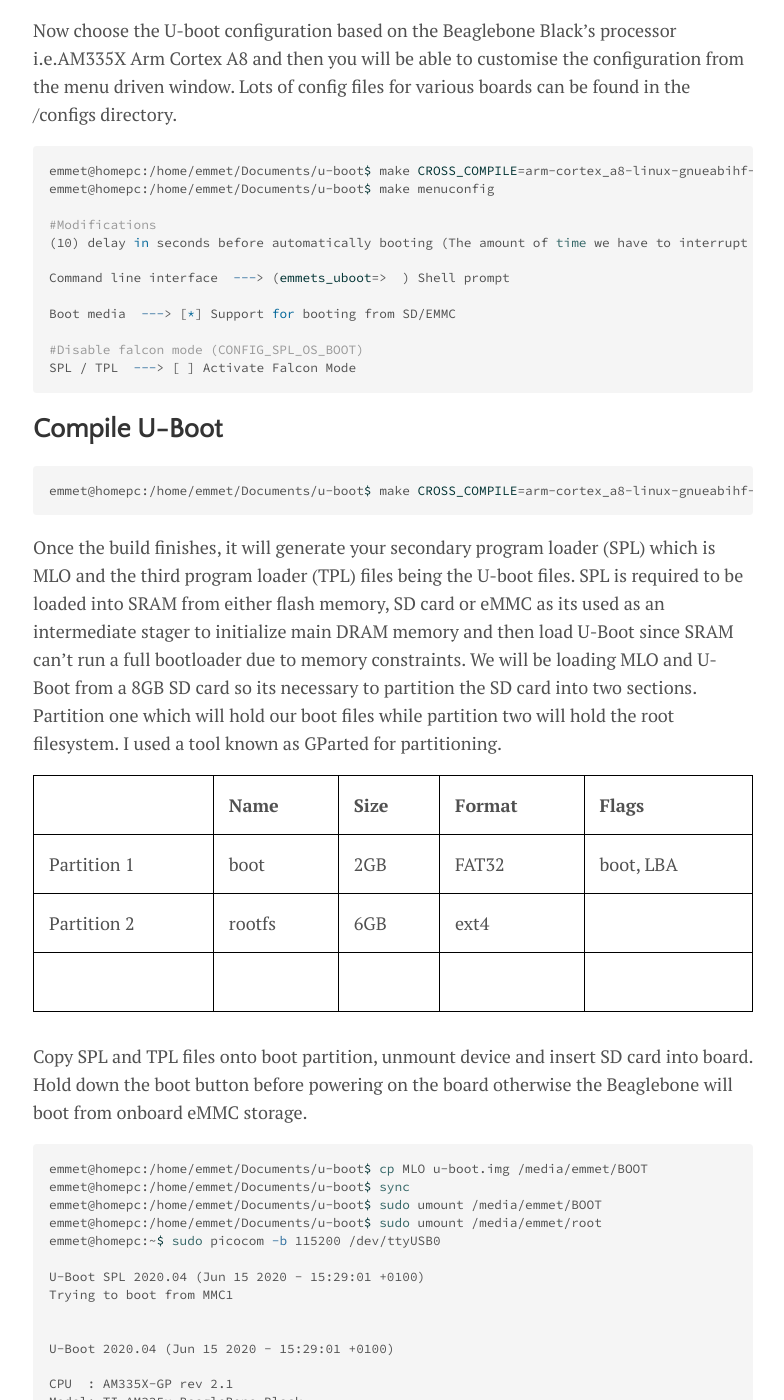
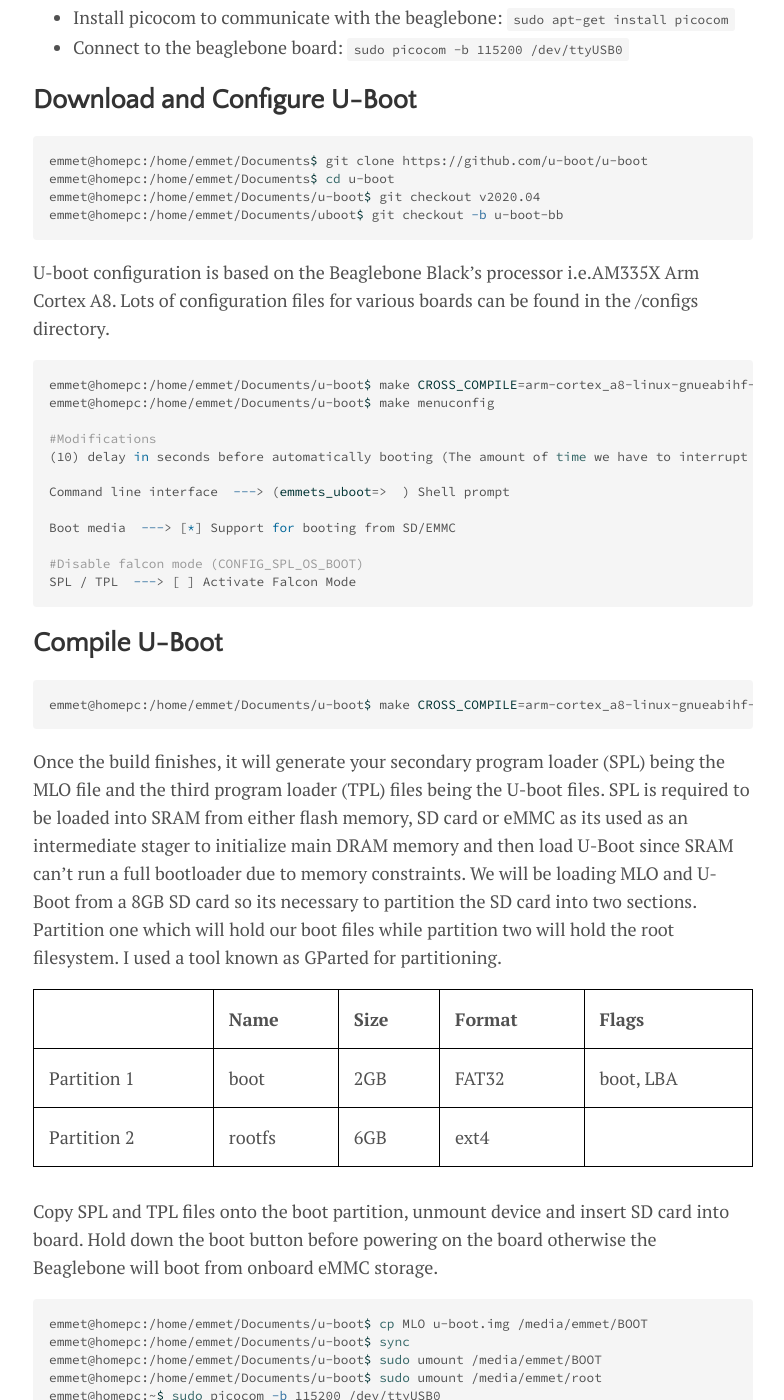
Before and after one commit to efriel94/ef_blog, a Jekyll site: the page built from _posts/EmbeddedLinux/2020-05-16-embedded-linux.md, in a window 1280 px wide and 1400 px high, scrolled down 6297 px. Shown: the whole window, without its empty margins (247-1031 px from the left). Built offline with Jekyll 4.4.1, drawn with Linux system fonts in a browser that asks for light colours; some of the changed text lies outside the part shown.

Commit message:
Fixed embedded linux typos and errors

````diff
--- a/_posts/EmbeddedLinux/2020-05-16-embedded-linux.md
+++ b/_posts/EmbeddedLinux/2020-05-16-embedded-linux.md
@@ -20,11 +20,7 @@ This tutorial will show you how to build the latest 5.5.5 kernel on the Beaglebo
 - The heart of the operating system. It is responsible for managing resources, interfacing with hardware and it provides an API that allows users to interact with the kernel space from the user space such as shell terminal for example.
 
 4. Root filesystem
-- The final element which provides the kernel with the required libraries and program that will be run after kernel initialization. The kernel will either mount the root filesystem in RAM, known as an initial RAM filesystem (initramfs), from the bootloader or it will mount it from a block device such as an SD card or it can be mounted over the network (NFS – Network Filesystem). \
-
-
-
-
+- The final element which provides the kernel with the required libraries and program that will be run after kernel initialization. The kernel will either mount the root filesystem in RAM, known as an initial RAM filesystem (initramfs), from the bootloader or it will mount it from a block device such as an SD card or it can be mounted over the network (NFS – Network Filesystem).<br/><br/><br/>
 
 
 # 1. Toolchain: crosstool-NG
@@ -172,30 +168,26 @@ Copyright (C) 2018 Free Software Foundation, Inc.
 This is free software; see the source for copying conditions.  There is NO
 warranty; not even for MERCHANTABILITY or FITNESS FOR A PARTICULAR PURPOSE.
 ```
-
-
-
-
+<br/><br/><br/>
 
 # 2. Bootloader: U-Boot
 
-Das Universal Bootloader (shortened to U-Boot) is an open source bootloader primarily for embedded devices to define the firmware instructions on how to boot the device's operating system hat supports a wide range of architectures.
+Das Universal Bootloader (shortened to U-Boot) is an open source bootloader primarily used for embedded devices to define the firmware instructions on how to boot the device's operating system as well as supporting a wide range of architectures.
 
 ## Prerequisites
 
-- Using a USB to TTY converter cable to communicate with the board and for debugging.
+- Using a USB to TTY converter cable to communicate with the board via serial port and for debugging.
 - Check if you have the drivers installed, if not then just do a quick search online of these dependencies and install:
-		- modinfo usbserial
-		- modinfo cp210x
+	- modinfo usbserial
+	- modinfo cp210x
 - Connect pins to the serial debug on the beaglebone board:
-		- USB Tx (Green)→ BB Rx
-		- USB Rx (Blue) → BB Tx
-		- USB GND (Yellow)→ BB GND
+	- USB Tx (Green)→ BB Rx
+	- USB Rx (Blue) → BB Tx
+	- USB GND (Yellow)→ BB GND
 
 ![image]({{site.github.url}}/assets/img/embedded/bb-linux/tty-serial.png)
 
-- Power on board
-- Connect the USB device filter to the virtual machine
+- Power on the board and add the USB device filter to the virtual machine using the "+" symbol.
 
 ![image]({{site.github.url}}/assets/img/embedded/bb-linux/vbox-usb.png)
 
@@ -211,7 +203,7 @@ emmet@homepc:/home/emmet/Documents/u-boot$ git checkout v2020.04
 emmet@homepc:/home/emmet/Documents/uboot$ git checkout -b u-boot-bb
 ```
 
-Now choose the U-boot configuration based on the Beaglebone Black's processor i.e.AM335X Arm Cortex A8 and then you will be able to customise the configuration from the menu driven window. Lots of config files for various boards can be found in the /configs directory.
+U-boot configuration is based on the Beaglebone Black's processor i.e.AM335X Arm Cortex A8. Lots of configuration files for various boards can be found in the /configs directory.
 
 ```bash
 emmet@homepc:/home/emmet/Documents/u-boot$ make CROSS_COMPILE=arm-cortex_a8-linux-gnueabihf- am335x_evm_defconfig
@@ -233,16 +225,15 @@ SPL / TPL  ---> [ ] Activate Falcon Mode
 emmet@homepc:/home/emmet/Documents/u-boot$ make CROSS_COMPILE=arm-cortex_a8-linux-gnueabihf-
 ```
 
-Once the build finishes, it will generate your secondary program loader (SPL) which is MLO and the third program loader (TPL) files being the U-boot files. SPL is required to be loaded into SRAM from either flash memory, SD card or eMMC as its used as an intermediate stager to initialize main DRAM memory and then load U-Boot since SRAM can’t run a full bootloader due to memory constraints. We will be loading MLO and U-Boot from a 8GB SD card so its necessary to partition the SD card into two sections. Partition one which will hold our boot files while partition two will hold the root filesystem. I used a tool known as GParted for partitioning.
+Once the build finishes, it will generate your secondary program loader (SPL) being the MLO file and the third program loader (TPL) files being the U-boot files. SPL is required to be loaded into SRAM from either flash memory, SD card or eMMC as its used as an intermediate stager to initialize main DRAM memory and then load U-Boot since SRAM can’t run a full bootloader due to memory constraints. We will be loading MLO and U-Boot from a 8GB SD card so its necessary to partition the SD card into two sections. Partition one which will hold our boot files while partition two will hold the root filesystem. I used a tool known as GParted for partitioning.
 
 |             | Name   | Size | Format | Flags     |
 |-------------|--------|------|--------|-----------|
 | Partition 1 | boot   | 2GB  | FAT32  | boot, LBA |
 | Partition 2 | rootfs | 6GB  | ext4   |           |
-|             |        |      |        |           |
 
 
-Copy SPL and TPL files onto boot partition, unmount device and insert SD card into board. Hold down the boot button before powering on the board otherwise the Beaglebone will boot from onboard eMMC storage.
+Copy SPL and TPL files onto the boot partition, unmount device and insert SD card into board. Hold down the boot button before powering on the board otherwise the Beaglebone will boot from onboard eMMC storage.
 
 ```bash
 emmet@homepc:/home/emmet/Documents/u-boot$ cp MLO u-boot.img /media/emmet/BOOT
@@ -274,11 +265,7 @@ Address in environment is  0c:ae:7d:0c:4f:f4
 Hit any key to stop autoboot:  0
 emmets_uboot=>
 ```
-
-
-
-
-
+<br/><br/><br/>
 
 # 3. Linux Kernel
 
@@ -303,7 +290,7 @@ emmet@homepc:/home/emmet/Documents/linux$ make distclean
 ```
 
 ## Configure and Build the kernel
-Select the ARM V7 kernel configuration and launch the menuconfig window. The different types of architectures that can be supplied can be seen in the arch/ directory. In the case of building the kernel the architecture (ARCH=) has to be expressed in addition to CROSS_COMPILE.
+Select the ARM V7 kernel configuration file and launch the menuconfig window. The different types of architectures that can be supplied can be seen in the arch/ directory. In the case of building the kernel the architecture has to be expressed in addition to CROSS_COMPILE.
 
 ```bash
 emmet@homepc:/home/emmet/Documents/linux$ make ARCH=arm CROSS_COMPILE=arm-cortex_a8-linux-gnueabihf- multi_v7_defconfig
@@ -338,19 +325,31 @@ emmet@homepc:/home/emmet/Documents/linux/arch/arm/boot$ sync
 U-Boot supports using uEnv.txt which is a text file that declares and initializes boot variables before U-Boot runs bootcmd. Create a file uEnv.txt, insert the contents below and copy it onto the boot partition:
 
 >
->console=ttyS0,115200 \
->ethaddr=02:f8:7e:a6:fc:e1 \
->ipaddr=192.168.1.1 \
->serverip=192.168.1.10 \
->bootfile=zImage \
->fdtfile=am335x-boneblack.dtb \
->loadaddr=0x80007fc0 \
->fdtaddr=0x80F80000 \
->loadfdt=fatload mmc 0:1 ${fdtaddr} ${fdtfile} \
->loaduimage=fatload mmc 0:1 ${loadaddr} ${bootfile} \
->mmc_args=setenv bootargs console=${console} ${optargs} root=/dev/mmcblk0p2 rootfstype=ext4 \
->fdtboot=run mmc_args; bootz ${loadaddr} - ${fdtaddr} \
->uenvcmd=mmc rescan; run loaduimage; run loadfdt; run fdtboot; \
+>console=ttyS0,115200
+>
+>ethaddr=02:f8:7e:a6:fc:e1
+>
+>ipaddr=192.168.1.1
+>
+>serverip=192.168.1.10
+>
+>bootfile=zImage
+>
+>fdtfile=am335x-boneblack.dtb
+>
+>loadaddr=0x80007fc0
+>
+>fdtaddr=0x80F80000
+>
+>loadfdt=fatload mmc 0:1 ${fdtaddr} ${fdtfile}
+>
+>loaduimage=fatload mmc 0:1 ${loadaddr} ${bootfile}
+>
+>mmc_args=setenv bootargs console=${console} ${optargs} root=/dev/mmcblk0p2 rootfstype=ext4
+>
+>fdtboot=run mmc_args; bootz ${loadaddr} - ${fdtaddr}
+>
+>uenvcmd=mmc rescan; run loaduimage; run loadfdt; run fdtboot;
 >
 
 Insert SD card back into the beaglebone and test the kernel:
@@ -380,16 +379,12 @@ Insert SD card back into the beaglebone and test the kernel:
 ```
 
 The kernel should hang or panic which is expected as there is no root filesystem on the SD card. The root filesystem will now be built using Buildroot.
-
-
-
-
-
+<br/><br/><br/>
 
 
 # 4. Root Filesystem: Buildroot
 
-Buildroot is an embedded Linux build system that supports many processors and architectures able to generate a toolchain, root filesystem, Linux kernel and a bootloader. Since we have built our own toolchain, bootloader and kernel, Buildroot will be used to a create a minimal root filesystem including busybox and simple packages.
+Buildroot is an embedded Linux build system that supports many processors and architectures with the ability to generate a toolchain, root filesystem, Linux kernel and a bootloader. Since we have built our own toolchain, bootloader and kernel, Buildroot will be used to a create a minimal root filesystem that will include busybox and simple packages.
 
 ## Clone and Configure Buildroot
 ```bash
@@ -439,11 +434,7 @@ Device     Boot   Start      End  Sectors  Size Id Type
 
 emmet@homepc:/home/emmet/Documents/buildroot$ sudo dd if=output/images/rootfs.ext4 of=/dev/sdb2
 ```
-
-
-
-
-
+<br/><br/><br/>
 
 # Booting up the custom Linux OS
 
````
Also changed, not shown: other parts of _posts/EmbeddedLinux/2020-05-16-embedded-linux.md (+1 -1 lines).
